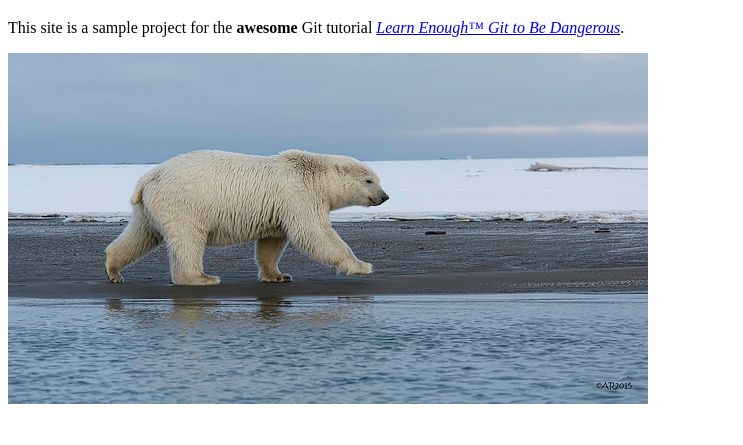
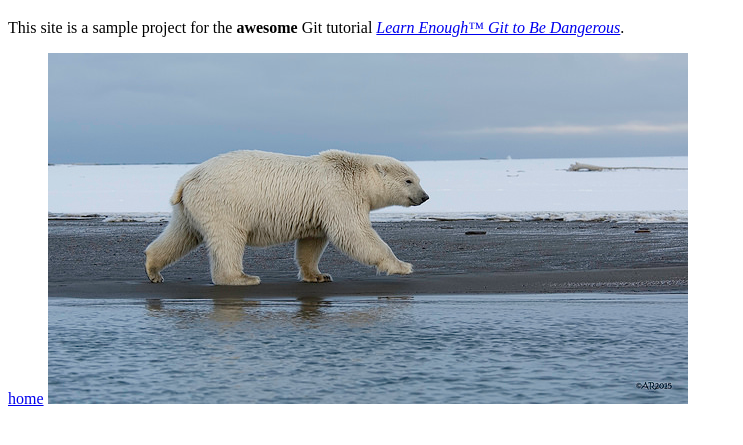
Before and after one commit to dfehrenbach-amplify/website, a plain HTML site: page about.html in a window 1280 px wide. Shown: the part 61-506 px from the top of the page, without its empty margins (0-743 px from the left). Drawn offline with Linux system fonts and the light colour scheme.

Commit message:
Added index.html link to about.html

```diff
--- a/about.html
+++ b/about.html
@@ -10,6 +10,7 @@
 			This site is a sample project for the <strong>awesome</strong> Git
       		tutorial <a href="http://www.learnenough.com/git-tutorial"><em>Learn Enough™ Git to Be Dangerous</em></a>.
       	</p>
+      	<a href="index.html"<h2>home</h2></a>
       	<a href="cdn.learnenough.com/polar_bear.jpg"><img src="images/polar_bear.jpg" alt="Polar Bear"/></a>
 	</body>
 </html>
```
